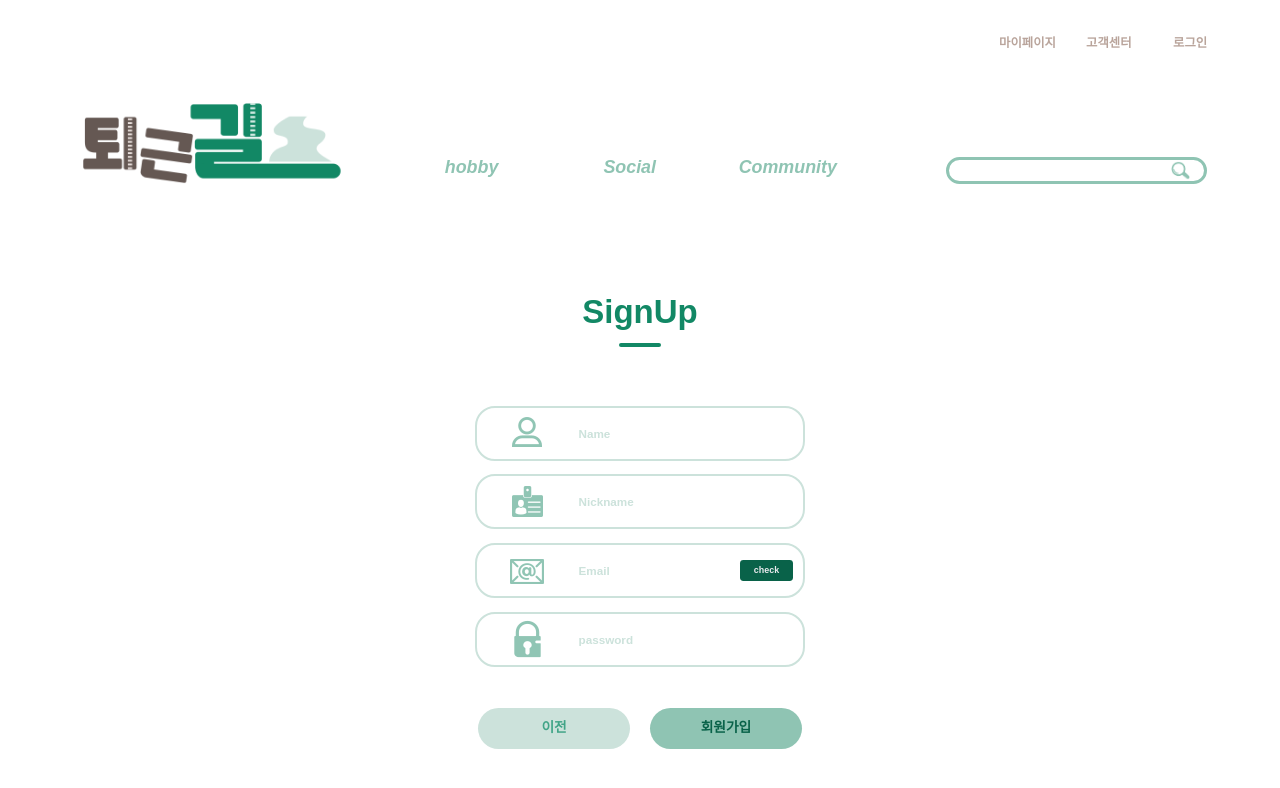
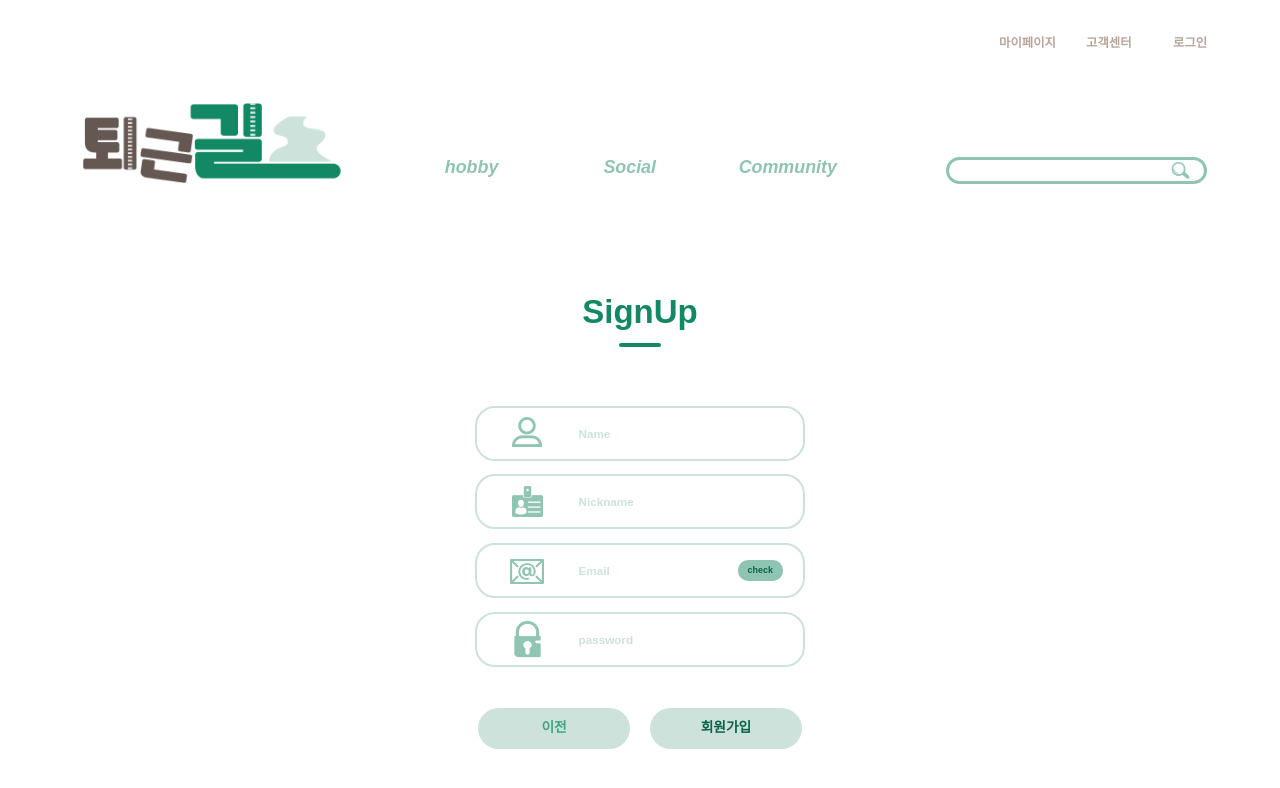
Before and after one commit to Teddybear-6/Front_ToeGeunGil, a React (Create React App) app in the folder toegeungil/: page /signup in a window 1280 px wide. In both pictures the pointer is over the element "회원가입". Shown: the top 788 px of the page. Built offline with nearby package versions, Linux system fonts and the light colour scheme; the HTML template or start-up script is replaced by a standard one.

Commit message:
회원가입 css

```diff
--- a/toegeungil/src/public/user/Signup/Signup.js
+++ b/toegeungil/src/public/user/Signup/Signup.js
@@ -138,7 +138,7 @@ const Signup = () => {
                         <img src={email_icon} alt="" />
                         <input type="text" onChange={mailSet} placeholder="Email" />
                         {/* 이메일 중복 체크 */}
-                        <button type="button" name="dbcheckId" onClick={findEmail} className="checkId">
+                        <button type="button" name="dbcheckId" onClick={findEmail} className="userCheckId">
                             check </button>
                     </div>
                     {/* pass */}
@@ -157,5 +157,4 @@ const Signup = () => {
     )
 };
 
-
 export default Signup;
--- a/toegeungil/src/public/user/login/Login.css
+++ b/toegeungil/src/public/user/login/Login.css
@@ -115,6 +115,13 @@
     cursor: pointer;
 }
 
+.userSubmit:hover {
+    /* 활성화 버튼 */
+    color: #096249;
+    background-color: #CCE2DB;
+    border-color: #CCE2DB;
+}
+
 .userSubmitOff {
     /* 비활성화 버튼 */
     width: 13.75rem;
@@ -133,29 +140,34 @@
     cursor: pointer;
 }
 
+.userSubmitOff:hover {
+    /* 비활성화 버튼 */
+    color: #096249;
+    background-color: #8FC4B3;
+    border-color: #8FC4B3;
+}
+
 .userGray {
     background: #CCE2DB;
     color: #41A487;
 }
 
-
-.checkId {
+.userCheckId {
     border: 0;
     outline: none;
-    margin-right: 3%;
     width: 7.5rem;
     height: 1.875rem;
-    background: #096249;
-    color: #eaeaee;
-    border-radius: 0.313rem;
+    background: #8FC4B3;
+    color: #096249;
+    border-radius: 10px;
     padding: auto;
     font-size: 0.813rem;
     font-weight: 700;
     cursor: pointer;
-
+    margin-right: 20px;
 }
 
-.checkId:hover {
-    color: #676767;
-    background: #096249;
+.userCheckId:hover {
+    color: #096249;
+    background: #CCE2DB;
 }
```
